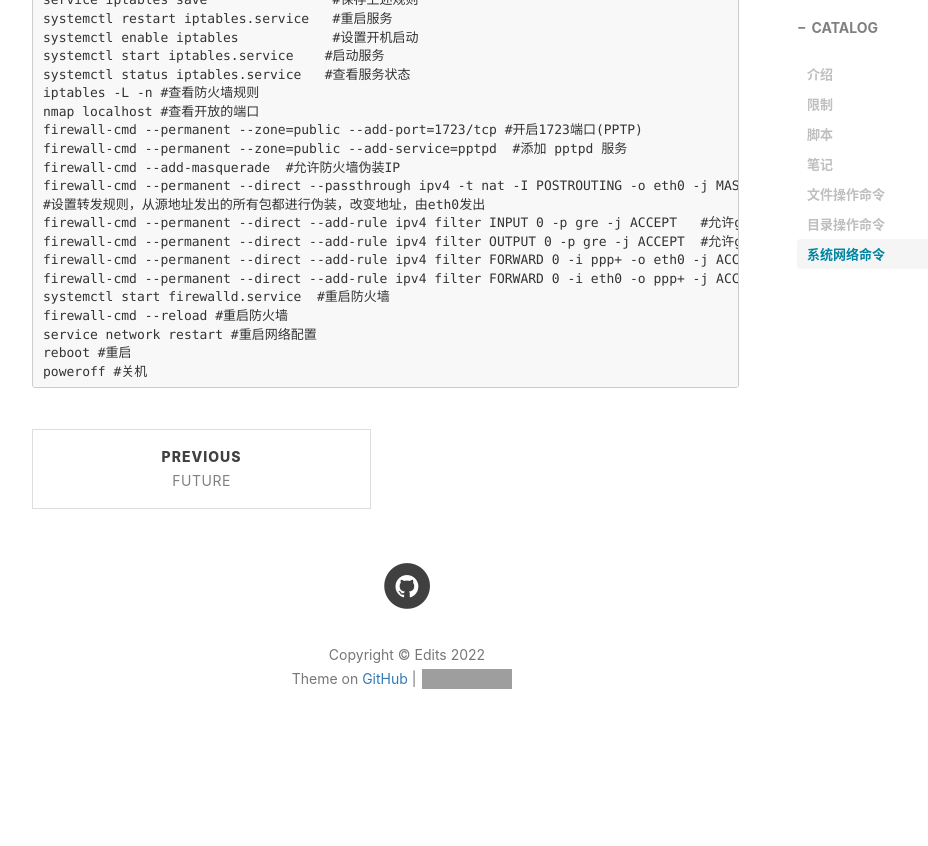
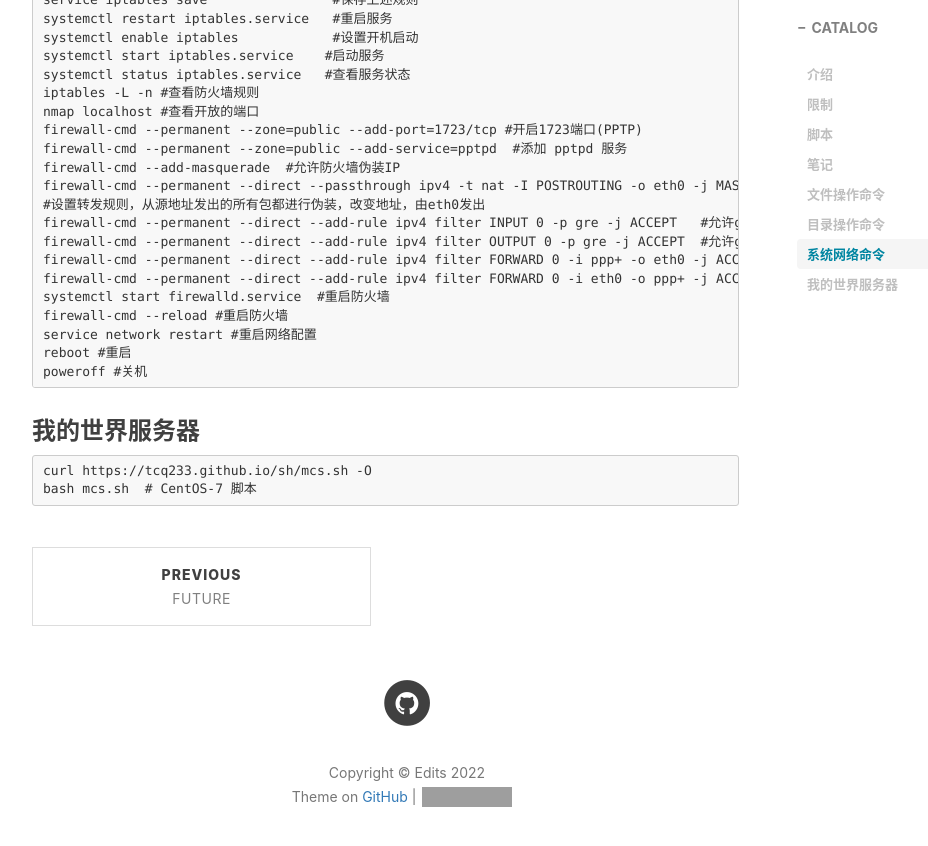
Before and after one commit to tcq233/tcq233.github.io, a Jekyll site: the page built from _posts/2022-04-22-puck.md, in a window 1280 px wide and 900 px high, scrolled down 2410 px. Shown: the top 846 px of the window, without its empty margins (233-1161 px from the left). Built offline with Jekyll 4.4.1, drawn with Linux system fonts in a browser that asks for light colours; nearby versions of some CDN libraries; comment, search, counter and statistics services are not loaded; before the commit the page ends 3193 px from its top, so only the background shows below that; grey boxes are pictures that could not be loaded.

Commit message:
Update 2022-04-22-puck.md

````diff
--- a/_posts/2022-04-22-puck.md
+++ b/_posts/2022-04-22-puck.md
@@ -118,3 +118,10 @@ service network restart #重启网络配置
 reboot #重启
 poweroff #关机
 ```
+
+###  我的世界服务器
+
+```
+curl https://tcq233.github.io/sh/mcs.sh -O
+bash mcs.sh  # CentOS-7 脚本
+```
````
